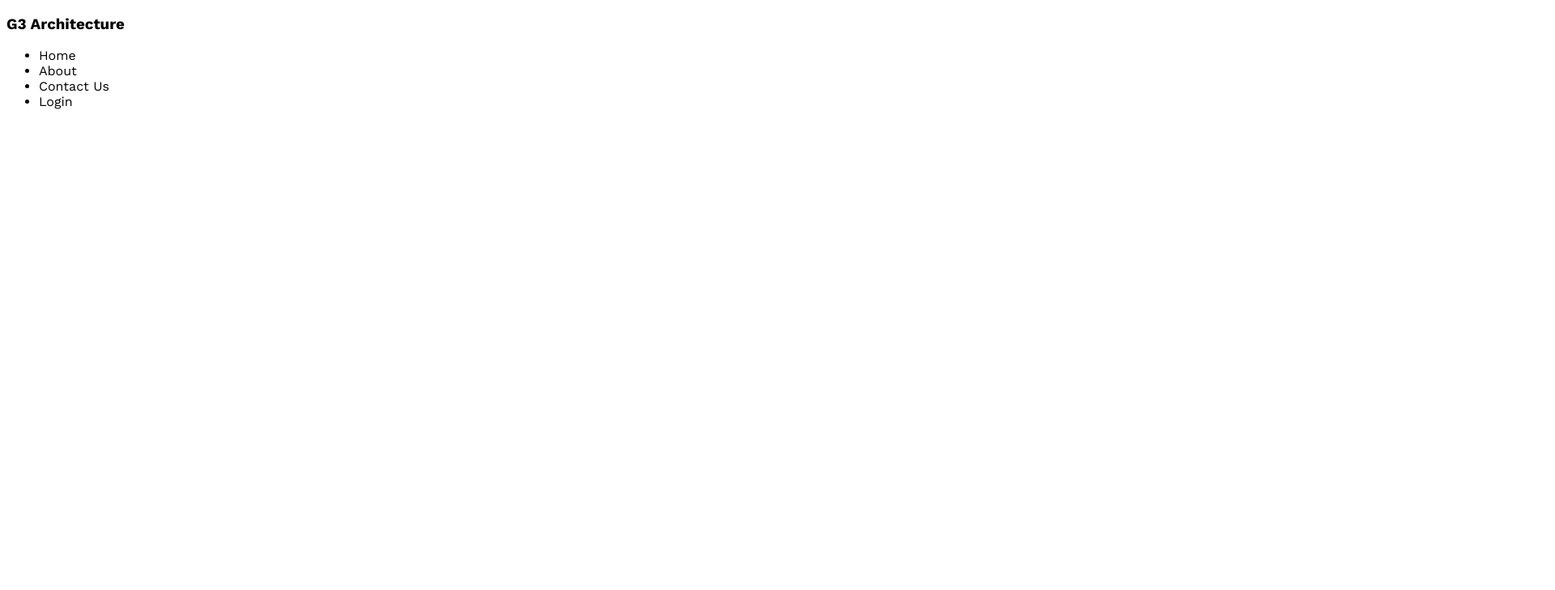
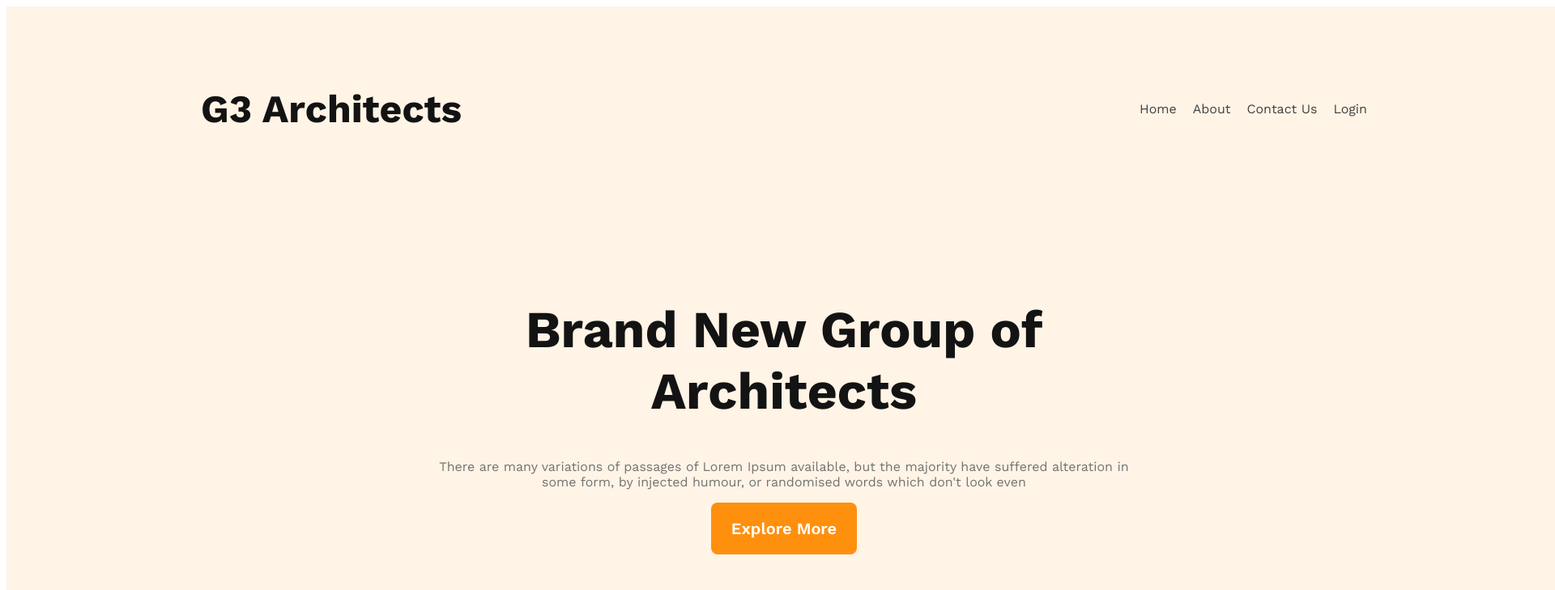
Before and after one commit to hassanMehedi2/g3-architects-projects, a plain HTML site: page index.html in a window 1280 px wide. Shown: the top 729 px of the page at 81% size, 1920 px wide, since content can reach past the window. Drawn offline with nearby package versions, Linux system fonts and the light colour scheme.

Commit message:
banner added

```diff
--- a/index.html
+++ b/index.html
@@ -10,16 +10,40 @@
 <link rel="stylesheet" href="./styles/style.css">
 </head>
 <body>
-    <header>
-        <nav>
-            <h3>G3 Architecture</h3>
+    <header class="header">
+        <nav class="nav">
+            <h3 class="logo">G3 Architects</h3>
             <ul>
-                <li>Home</li>
-                <li>About</li>
-                <li>Contact Us</li>
-                <li>Login</li>
+                <li><a href="">Home</a></li>
+                <li><a href="">About</a></li>
+                <li><a href="">Contact Us</a></li>
+                <li><a href="">Login</a></li>
             </ul>
         </nav>
+        <div class="banner">
+            <div class="banner-content">
+                <h1 class="banner-text">Brand New
+                    Group of Architects
+                </h1>
+                <p class="banner-description">There are many variations of passages of Lorem Ipsum available, but the majority have suffered alteration in some form, by injected humour, or randomised words which don't look even</p>
+
+                <button class="btn-primary">Explore More</button>
+            </div>
+            <img src="./images/banner.png" alt="" class="hero-image">
+        </div>
+        <section class="quick-list">
+            <div class="image-collage"><img src="./images/team1.png" alt=""><img src="./images/team2.png" alt=""><img src="./images/team3.png" alt=""><img src="./images/team4.png" alt="">
+            </div>
+            <div class="quick-content">
+                <h2 class="quick-list-title">Quick list of Our <span class="text-orange">Features</span></h2>
+                <p class="quick-description">There are many variations of passages of Lorem Ipsum available, but the majority have suffered alteration in some form, by injected humour, or randomised words which don't look even</p>
+                <button class="btn-primary">Explore More</button>
+
+            </div>
+        </section>
     </header>
+    <main>
+
+    </main>
 </body>
 </html>
--- a/styles/style.css
+++ b/styles/style.css
@@ -1,6 +1,94 @@
+
+/* shared style */
 *{
     font-family: 'Lato', sans-serif;
 font-family: 'Open Sans', sans-serif;
 font-family: 'Poppins', sans-serif;
 font-family: 'Work Sans', sans-serif;
+
+
 }
+body{
+    width: 1920px;
+height: 1322px;
+}
+.btn-primary{
+    border: none;
+    border-radius: 8px;
+background: #FF900E;
+color: #FFF;
+text-align: center;
+font-size: 20px;
+font-weight: 600;
+padding: 20px 25px;
+}
+/* nav section */
+
+.header{
+
+    background: rgba(255, 144, 14, 0.10);
+    padding: 50px 240px;
+}
+.nav{
+    display: flex;
+    justify-content: space-between;
+    align-items: center;
+}
+.logo{
+    font-size: 3rem;
+
+    color: #131313;
+
+    font-weight: 700;
+}
+.nav > ul{
+    display: flex;
+
+}
+.nav li{
+    list-style: none;
+    margin-left: 20px;
+}
+.nav li a{
+    text-decoration: none;
+    font-size: 1rem;
+    color: #424242;
+
+}
+
+/* banner */
+.banner-content{
+margin: 115px 290px 45px 290px;
+display: flex;
+flex-direction: column;
+align-items: center;
+justify-content: center;
+
+}
+.banner-text{
+    color:#131313;
+    text-align: center;
+    font-size: 64px;
+    font-weight: 700;
+    margin-bottom: 30px;
+}
+.banner-description{
+
+    color:  #727272;
+font-size: 16px;
+font-weight: 400;
+text-align: center;
+
+}
+
+
+
+
+.hero-image{
+    width: 100%;
+    padding-bottom: 50px;
+}
+/* quick list section */
+.quick-list-section{
+
+}
```
